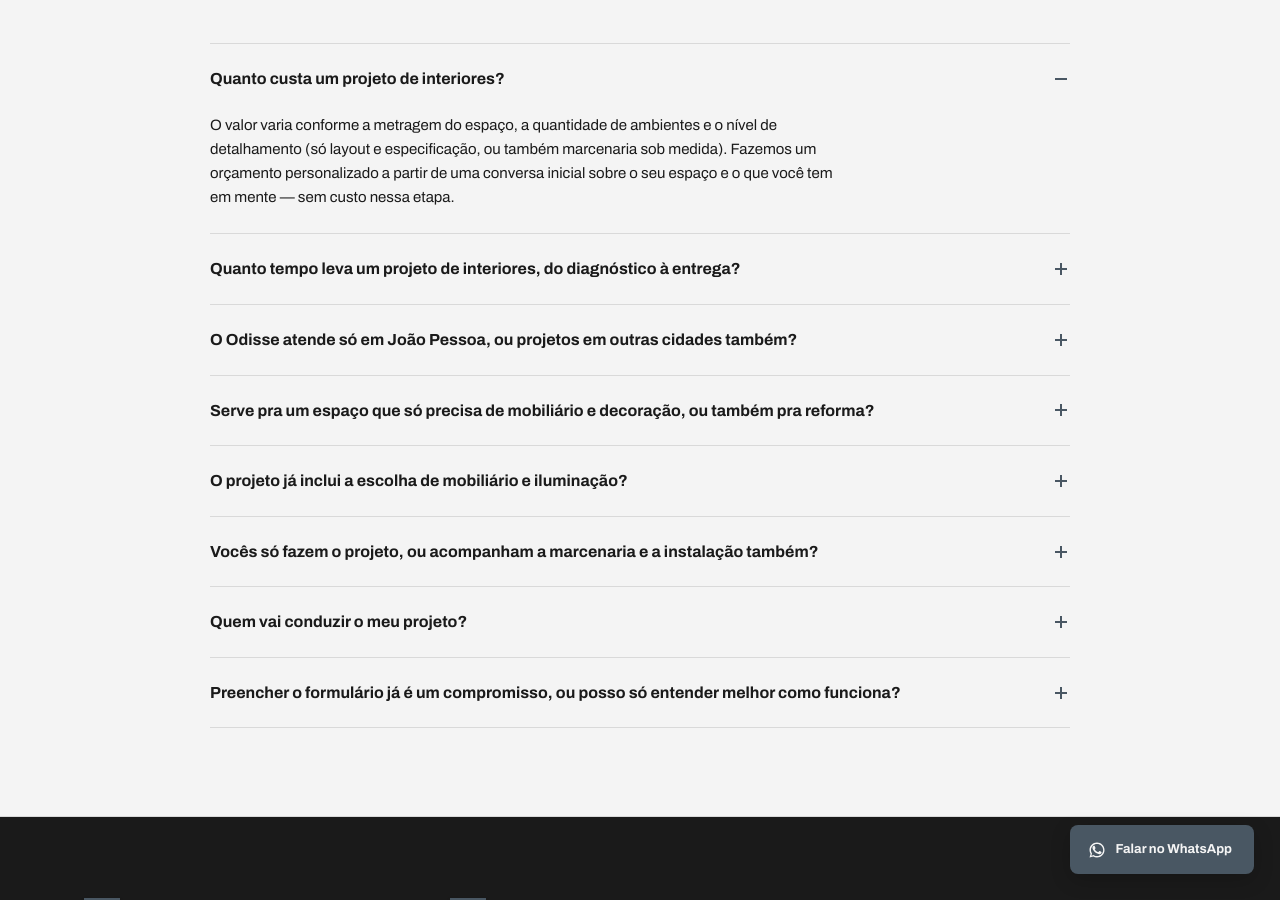
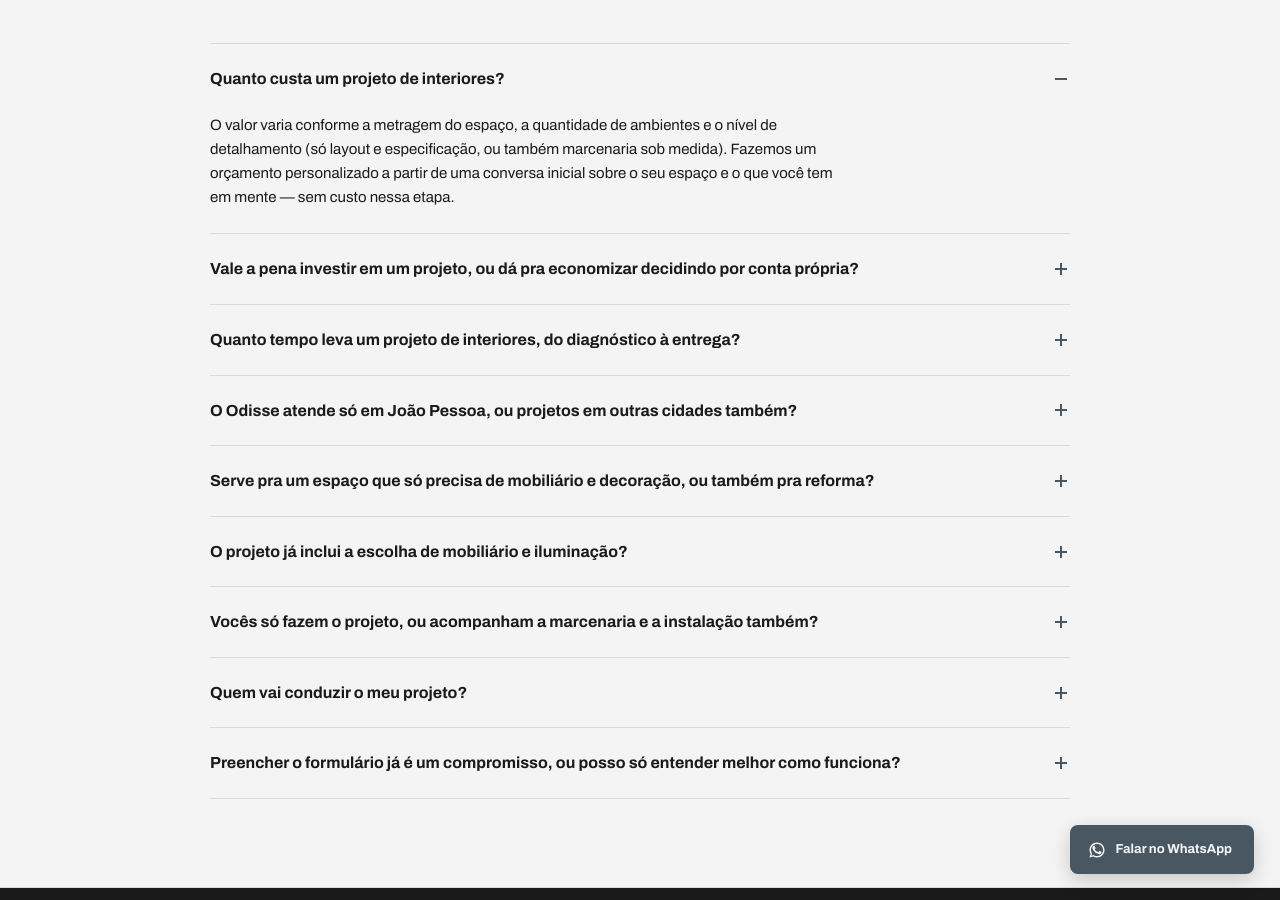
Before and after one commit to cidclementino/projetos-odisse, a Jekyll site: the page built from interiores/index.html, in a window 1280 px wide and 900 px high, scrolled down 7383 px. Built offline with Jekyll 4.4.1, drawn with Linux system fonts in a browser that asks for light colours.

Commit message:
Update interiores_faq.yml

```diff
--- a/_data/interiores_faq.yml
+++ b/_data/interiores_faq.yml
@@ -5,6 +5,9 @@
 perguntas:
   - pergunta: "Quanto custa um projeto de interiores?"
     resposta: "O valor varia conforme a metragem do espaço, a quantidade de ambientes e o nível de detalhamento (só layout e especificação, ou também marcenaria sob medida). Fazemos um orçamento personalizado a partir de uma conversa inicial sobre o seu espaço e o que você tem em mente — sem custo nessa etapa."
+
+  - pergunta: "Vale a pena investir em um projeto, ou dá pra economizar decidindo por conta própria?"
+    resposta: "Um sofá em tamanho errado, um revestimento que não combina com o resto ou uma marcenaria que precisa ser refeita costumam custar mais do que o projeto em si — sem contar o tempo perdido. O projeto existe pra evitar esse tipo de decisão às cegas antes que ela vire obra."
 
   - pergunta: "Quanto tempo leva um projeto de interiores, do diagnóstico à entrega?"
     resposta: "Cada projeto tem um cronograma próprio, definido conforme a metragem e a complexidade. O que garantimos é um processo com etapas claras — Diagnóstico, Conceito, Projeto Executivo e Acompanhamento — sem surpresas de prazo pelo caminho. Detalhamos o cronograma específico já na proposta."
```
